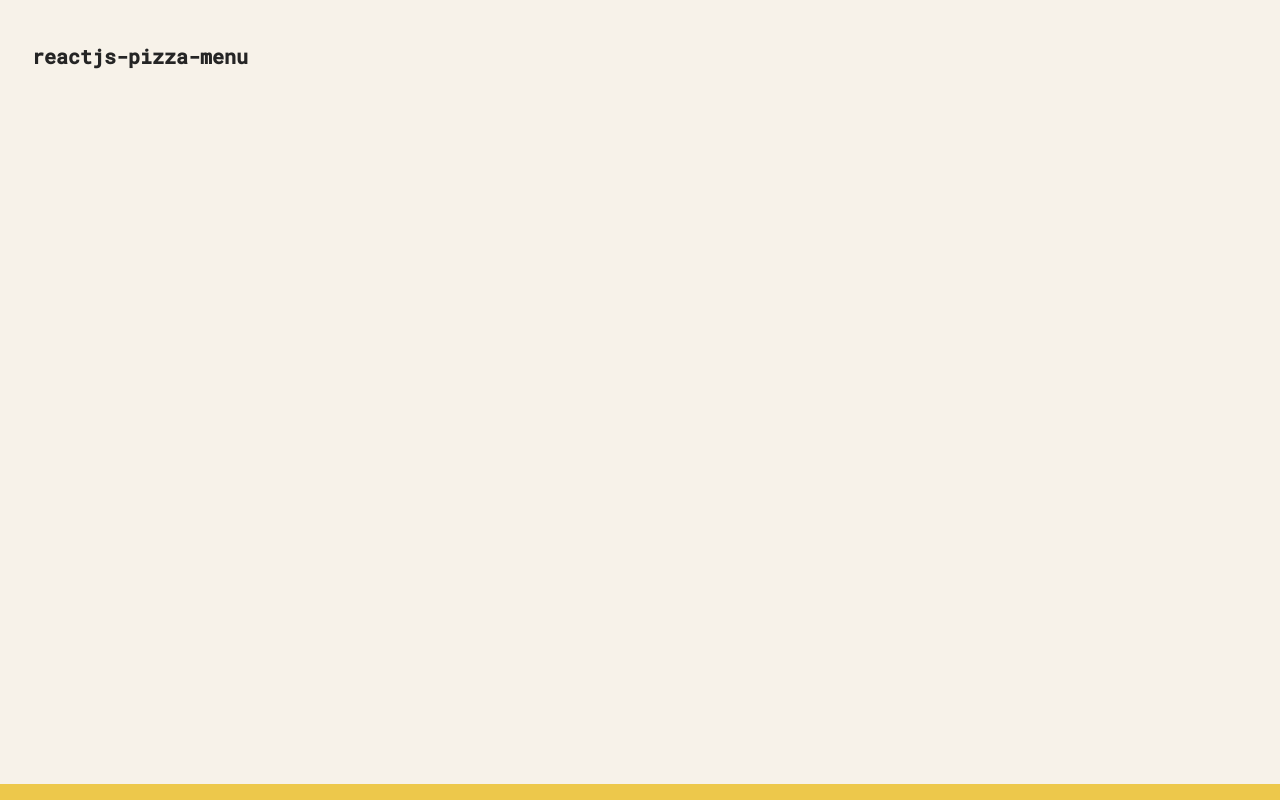
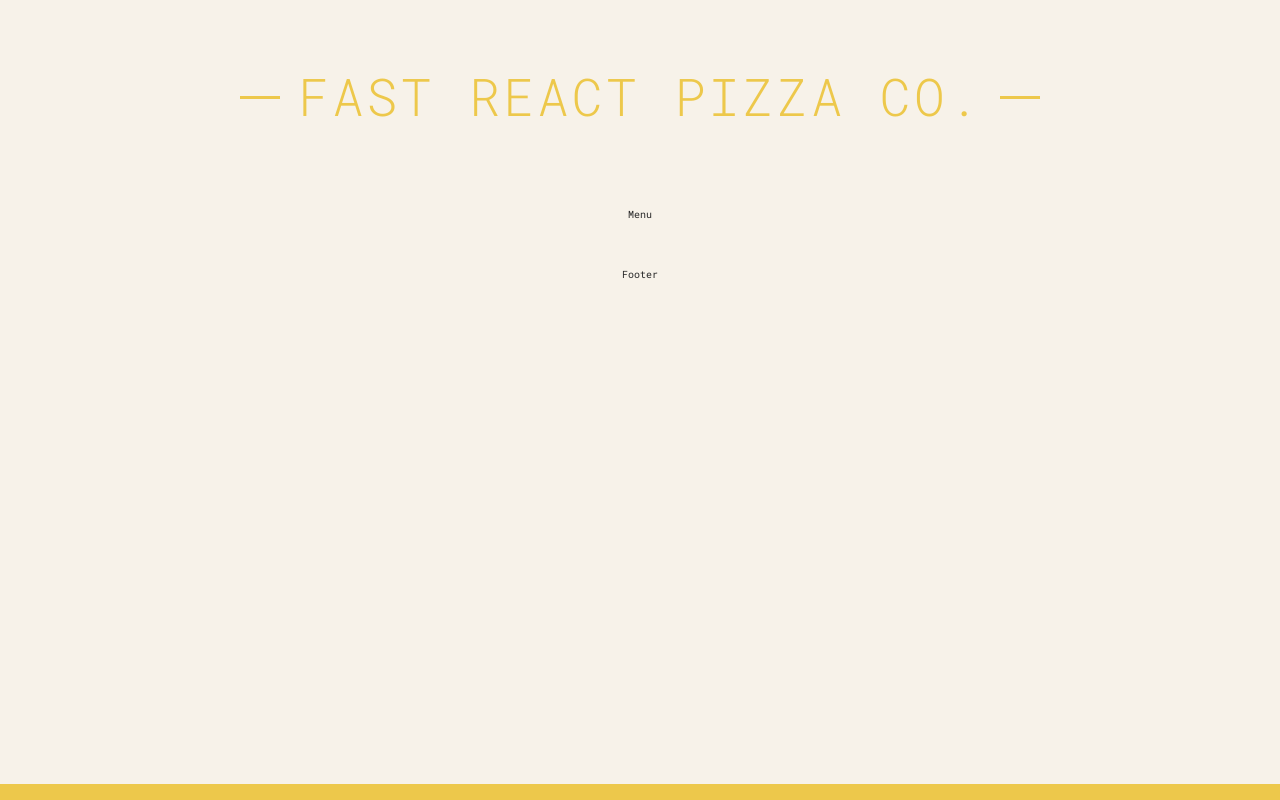
Before and after one commit to MAbdurahman/reactjs-pizza-menu, a React (Create React App) app: page / in a window 1280 px wide. Built offline with nearby package versions, Linux system fonts and the light colour scheme.

Commit message:
Add basic structure for components/Menu, components/Pizza, layouts/Header, and layouts/Footer

```diff
--- a/src/app/App.jsx
+++ b/src/app/App.jsx
@@ -1,10 +1,15 @@
 import React from 'react';
 
+import Header from './../layouts/Header';
+import Footer from './../layouts/Footer';
+import Menu from './../components/Menu';
 export default function App() {
 
     return (
-        <div>
-            <h1>reactjs-pizza-menu</h1>
+        <div className="container">
+            <Header />
+            <Menu />
+            <Footer />
         </div>
 
     );
--- /dev/null
+++ b/src/components/Menu.jsx
@@ -0,0 +1,9 @@
+import React from 'react';
+
+export default function Menu() {
+
+    return (
+        <div>Menu</div>
+
+    );
+};
--- /dev/null
+++ b/src/layouts/Footer.jsx
@@ -0,0 +1,9 @@
+import React from 'react';
+
+export default function Footer() {
+
+    return (
+        <div>Footer</div>
+
+    );
+};
--- /dev/null
+++ b/src/layouts/Header.jsx
@@ -0,0 +1,13 @@
+import React from 'react';
+
+export default function Header() {
+
+    const styles = {};
+
+    return (
+        <header className="header">
+            <h1 style={styles}>Fast React Pizza Co.</h1>
+        </header>
+
+    );
+};
```
Also changed, not shown: src/components/Pizza.jsx (added, +9 -0 lines).
